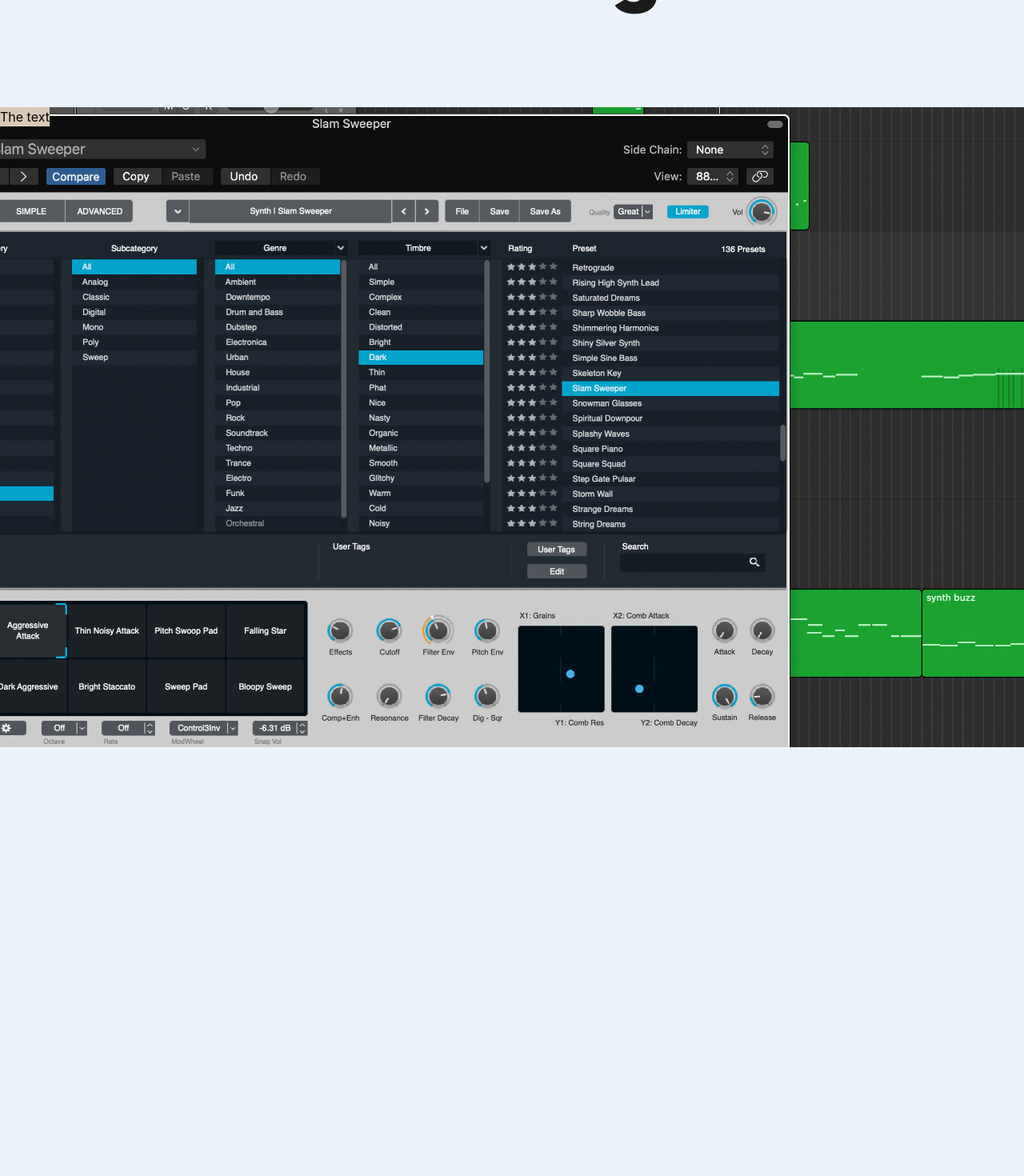
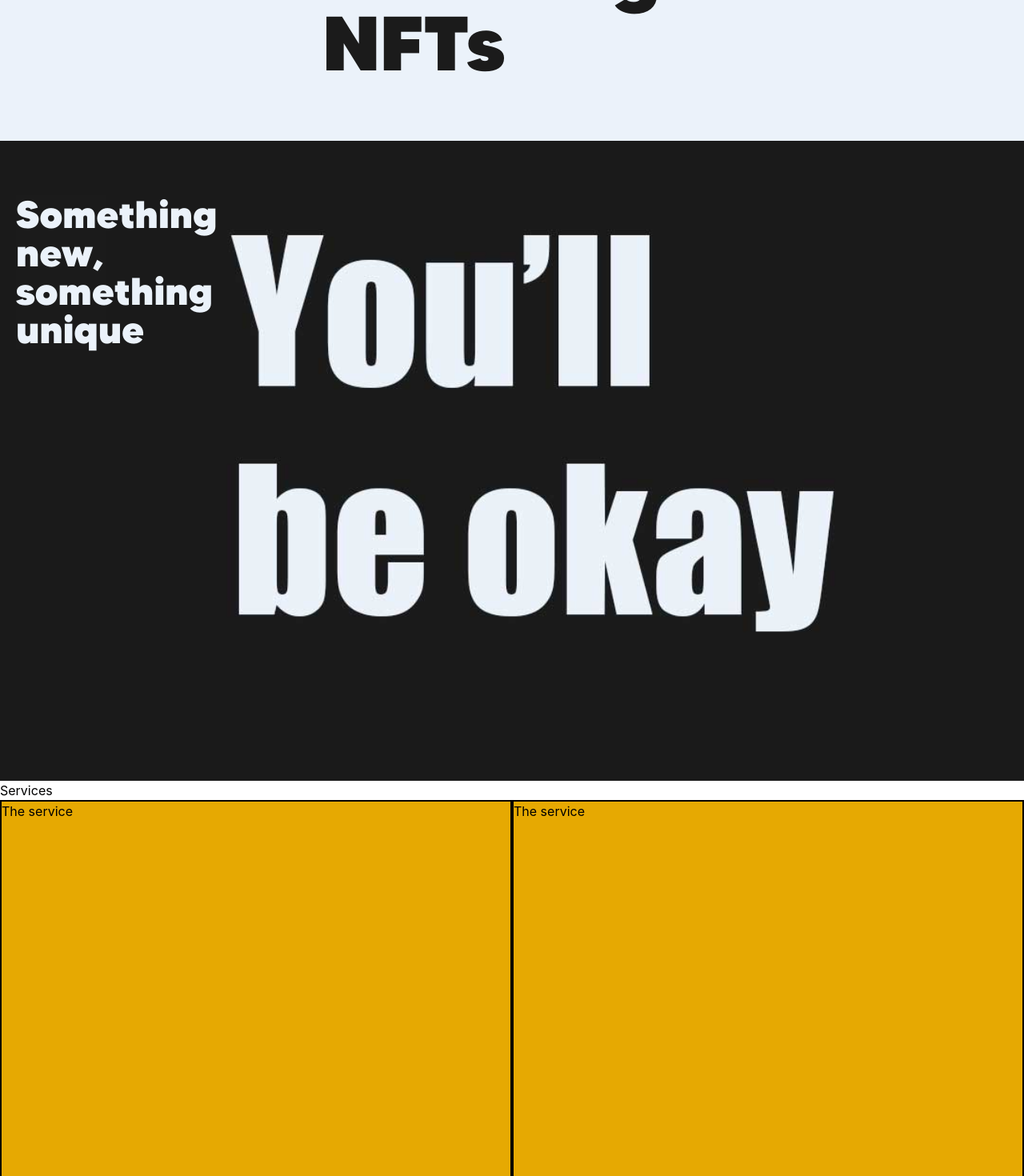
Before and after one commit to PinedaVictor/a-la-mode, a React (Vite) app: page / in a window 1280 px wide. Shown: the part 360-1830 px from the top of the page at 80% size. Built offline with nearby package versions, Linux system fonts and the light colour scheme.

Commit message:
Added todo comments, services compoenent, and updated image carousel with text

```diff
--- a/src/App.tsx
+++ b/src/App.tsx
@@ -4,6 +4,7 @@ import { Header } from "./components/header/Header";
 import { Hero } from "./components/hero/Hero";
 import { Spacer } from "./components/elements/spacers/Spacer";
 import { Quote } from "./components/elements/spacers/Quote";
+import { Services } from "./components/services/Services";
 
 export const App: React.FC = () => {
   return (
@@ -12,11 +13,14 @@ export const App: React.FC = () => {
       <Spacer height="30rem">
         <Quote>
           <p>Design</p>
-          <p>{"Web Apps"}</p>
+          <p>Web Apps</p>
           <p>Branding</p>
+          {/* TODO: Aim at a better idea then DLD? NFTs web3 ? */}
+          <p>NFTs</p>
         </Quote>
       </Spacer>
       <Hero />
+      <Services />
       <div className=" h-[50rem] bg-offWhite"></div>
     </>
   );
--- a/src/components/elements/image-carousel/ImageCarousel.tsx
+++ b/src/components/elements/image-carousel/ImageCarousel.tsx
@@ -1,4 +1,4 @@
-import React, { useState } from "react";
+import React, { useEffect, useState } from "react";
 import { useDrag } from "@use-gesture/react";
 import { useTransition, animated } from "react-spring";
 
@@ -6,15 +6,23 @@ import img1 from "../../../assets/images/idk.png";
 import img2 from "../../../assets/images/yes.jpg";
 
 const imageData = [img1, img2];
+const images = [
+  {
+    image: img1,
+    text: "Digital Authenticity",
+  },
+  {
+    image: img2,
+    text: "Something new, something unique",
+  },
+];
 
 export const ImageCarousel: React.FC = () => {
   const [imgCount, setImgCount] = useState(0);
 
-  // TODO: Animate text for each image in the carousel
-  // TODO: Place cycleArray function in useEffect to cycle through images
+  // TODO: Add arrows and/or circles to show user where they are in the carousel
 
-  const cycleArray = (event: any) => {
-    event.preventDefault();
+  const cycleArray = () => {
     setImgCount((prevState) => {
       const currentCount = prevState;
       const addOne = currentCount + 1;
@@ -49,35 +57,50 @@ export const ImageCarousel: React.FC = () => {
     }
   });
 
+  useEffect(() => {
+    setTimeout(() => {
+      cycleArray();
+    }, 3000);
+  }, [imgCount]);
+
   const transitions = useTransition(imgCount, {
     from: { opacity: 0 },
     enter: { opacity: 1 },
     leave: { opacity: 0 },
     delay: 200,
+    config: { friction: 80 },
   });
 
   return (
     <>
       <div className=" h-full w-full">
-        {/* <button onClick={cycleArray}>click</button> */}
-        {/* TODO: Animate text for each image */}
-        <div className=" absolute z-10 bg-tan">
-          <p>The text</p>
-        </div>
         {transitions((styles, item) => (
+          <>
             <animated.div
               className="h-full w-full absolute"
               style={{ ...styles, touchAction: "pan-x" }}
               {...bind()}
             >
+              <animated.div
+                style={styles}
+                className=" absolute z-10 p-5 w-[25%]"
+              >
+                <div className=" inline-block bg-yellow font-[Tommy] translate-y-[25%] w-28 text-5xl">
+                  <p className=" bg-offBlack w-full text-offWhite">
+                    {images[item].text}
+                  </p>
+                </div>
+              </animated.div>
               <picture>
                 <img
-                src={imageData[item]}
+                  src={images[item].image}
+                  // TODO: Alt text in data object
                   alt="Make sure alt text is in data"
                   className="object-cover h-full w-full"
                 />
               </picture>
             </animated.div>
+          </>
         ))}
       </div>
     </>
--- a/src/components/elements/spacers/Quote.tsx
+++ b/src/components/elements/spacers/Quote.tsx
@@ -1,4 +1,4 @@
-import React, { useState, useEffect } from "react";
+import React, { useState } from "react";
 import { useTrail, animated } from "react-spring";
 
 export const Quote: React.FC = (props) => {
--- /dev/null
+++ b/src/components/services/Service.tsx
@@ -0,0 +1,9 @@
+import React from "react";
+
+export const Service: React.FC = () => {
+  return (
+    <>
+      <div className=" bg-yellow h-[30rem] border-2">The service</div>
+    </>
+  );
+};
--- /dev/null
+++ b/src/components/services/Services.tsx
@@ -0,0 +1,16 @@
+import React from "react";
+import { Service } from "./Service";
+
+export const Services: React.FC = () => {
+  return (
+    <>
+      <h3>Services</h3>
+      <section className=" grid lg:grid-cols-2">
+        {/* TODO: Implement service component, don't go with a grid view - this is weak don't be afraid to let the design breath */}
+        {[1, 2, 3].map((item) => (
+          <Service />
+        ))}
+      </section>
+    </>
+  );
+};
```
Lines whose indentation alone changed are shown as unchanged.
